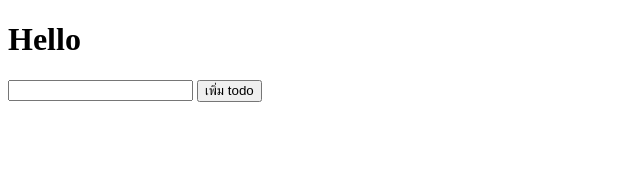
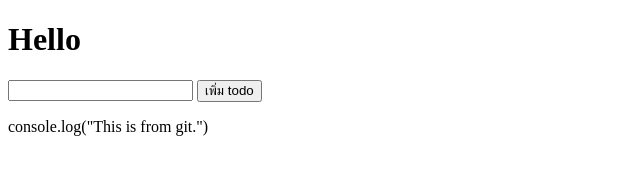
Before and after one commit to saris2538/FEBC-4-8, a plain HTML site: page index.html in a window 1280 px wide. Shown: the whole page, without its empty margins (0-640 px from the left). Drawn offline with Linux system fonts and the light colour scheme; no server answers.

Commit message:
feat: add console.log

```diff
--- a/index.html
+++ b/index.html
@@ -12,7 +12,7 @@
     <button id="submitButton">เพิ่ม todo</button>
     <!-- <div id="result"></div> -->
     <ul id="result"></ul>
-
+    console.log("This is from git.")
     <script>
         let submitButton = document.getElementById("submitButton")
         submitButton.addEventListener("click",addTodo)
```
